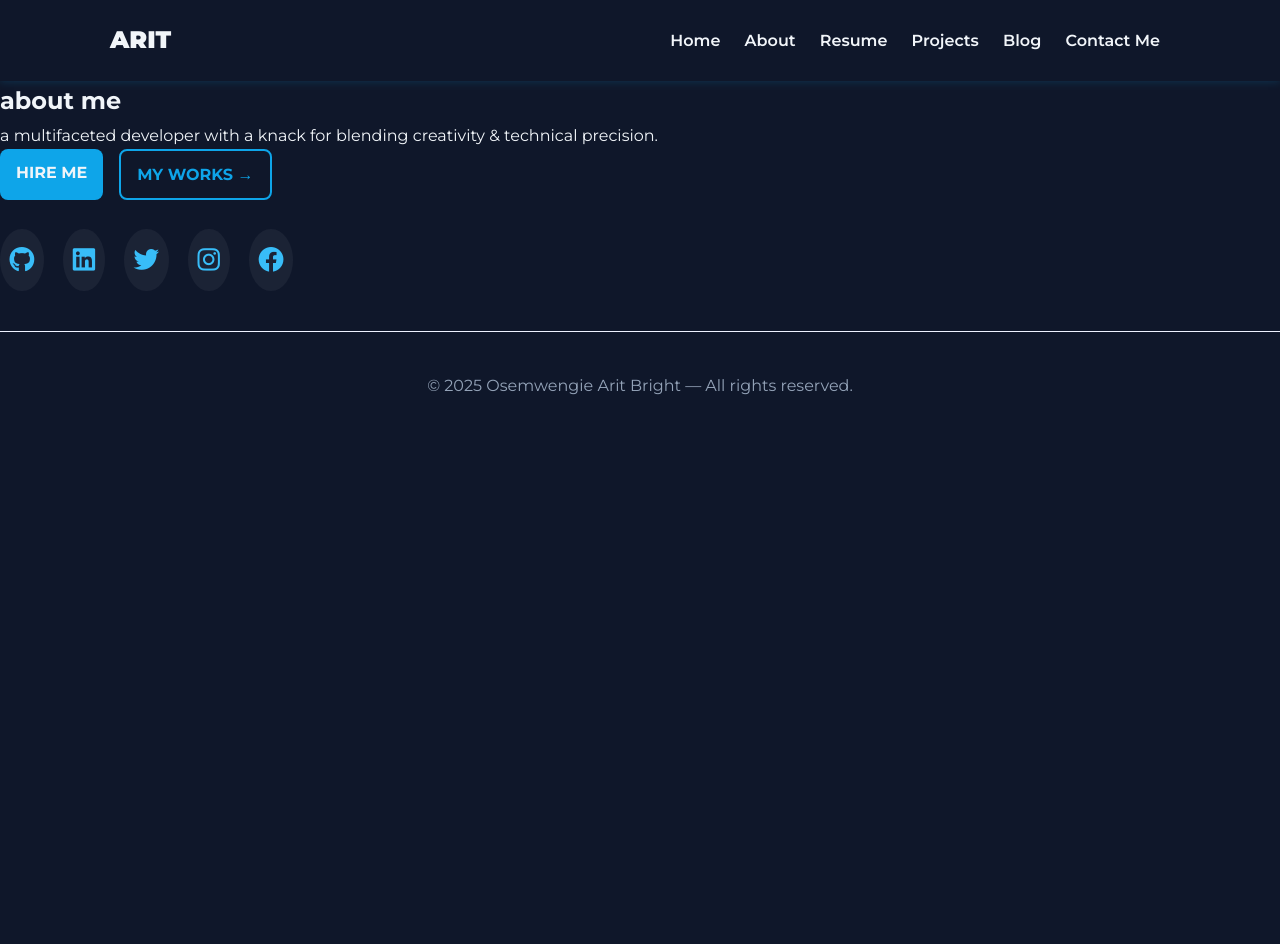
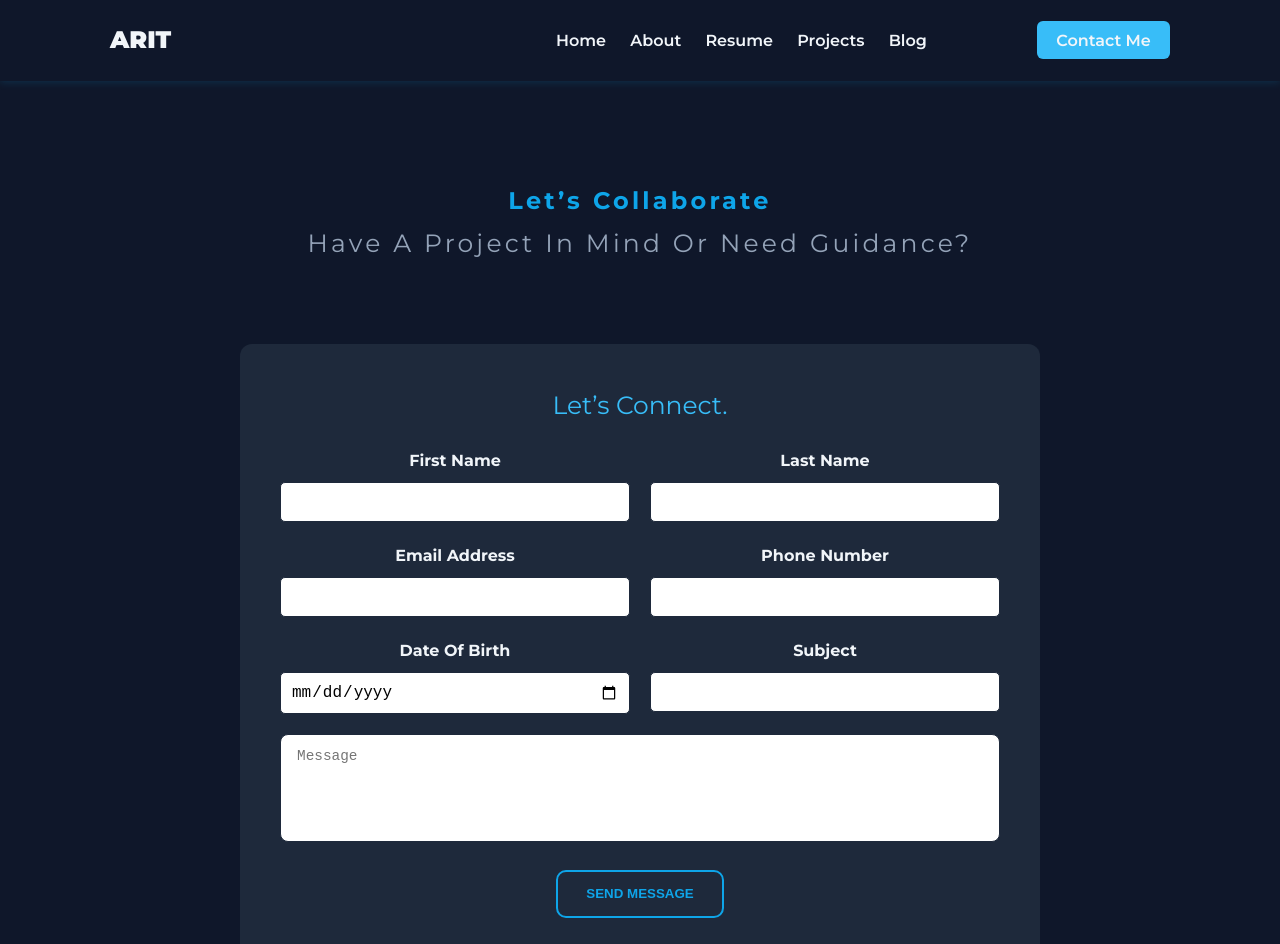
Before and after one commit to osemwengiearit/arit-portfolio-website, a plain HTML site: page contact.html in a window 1280 px wide. Shown: the top 944 px of the page. Before the commit the page ends 800 px from the top, so only its background shows below. Drawn offline with nearby package versions, Linux system fonts and the light colour scheme.

Commit message:
feat: build complete contact page structure with navigation and footer

```diff
--- a/contact.html
+++ b/contact.html
@@ -46,19 +46,56 @@
     </header>
 
     <main>
-      <section class="about-container" id="home">
-        <div class="header-content">
-          <h2>about me</h2>
-          <p>
-            a multifaceted developer with a knack for blending creativity &
-            technical precision.
-          </p>
+      <section class="form-container">
+        <div class="form-text">
+          <h2>let’s collaborate</h2>
+          <p>Have a project in mind or need guidance?</p>
+        </div>
+        <div class="form-card">
+          <p class="connect">let’s connect.</p>
+
+          <form action="#">
+            <div class="user-details">
+              <div class="input-box">
+                <label for="firstname">first name</label>
+                <input type="text" required />
               </div>
 
-        <div class="cta-group">
-          <a class="btn-primary" href="contact.html">hire me</a>
-          <a class="btn-outline" href="project.html">my works &rarr;</a>
+              <div class="input-box">
+                <label for="lastname">last name</label>
+                <input type="text" required />
               </div>
+
+              <div class="input-box">
+                <label for="email">email address</label>
+                <input type="email" required />
+              </div>
+
+              <div class="input-box">
+                <label for="phone">phone number</label>
+                <input type="phone" required />
+              </div>
+
+              <div class="input-box">
+                <label for="dob">date of birth</label>
+                <input type="date" required />
+              </div>
+
+              <div class="input-box">
+                <label for="subject">subject</label>
+                <input type="text" required />
+              </div>
+            </div>
+            <div class="input-details">
+              <textarea
+                id="message"
+                rows="5"
+                placeholder="Message"
+                required
+              ></textarea>
+            </div>
+            <button class="submit">send message</button>
+          </form>
 
           <div class="social-links">
             <a
@@ -97,6 +134,7 @@
               ><i class="fab fa-facebook"></i
             ></a>
           </div>
+        </div>
       </section>
     </main>
     <footer class="site-footer">
--- a/main.css
+++ b/main.css
@@ -87,6 +87,20 @@ nav a:hover {
 nav a.active {
   background: var(--primary);
   color: var(--text);
+}
+
+.contact {
+  background-color: var(--accent);
+  color: var(--text);
+  padding: 0.6rem 1.2rem;
+  border-radius: 6px;
+  margin-left: 6rem;
+  font-weight: 600;
+}
+
+.contact:hover {
+  background-color: var(--muted);
+  color: #fff;
 }
 
 .container {
@@ -234,7 +248,7 @@ nav a.active {
 .social-links a:hover {
   background: var(--accent);
   color: var(--bg);
-  /* transform: translateY(-4px); */
+  transform: translateY(-4px);
   transform: translateY(-6px) scale(1.1);
 }
 
@@ -318,7 +332,7 @@ nav a.active {
 }
 
 /* This is the about section styling */
-.about-section {
+.about-container {
   width: 90%;
   max-width: 1150px;
   margin: 100px auto;
@@ -349,26 +363,13 @@ nav a.active {
   color: var(--accent);
 }
 
-.about-wrapper {
-  display: flex;
-  align-items: center;
-  justify-content: center;
-  gap: 40px;
-  max-width: 1200px;
-  margin: 80px auto;
-  padding: 0 20px;
-}
-
-.about-left {
-  flex: 1;
-  display: flex;
-  justify-content: center;
-}
-
-.profile-photo {
-  width: 320px;
-  max-width: 100%;
-  border-radius: 12px;
+.about-text {
+  padding: 2rem;
+  border-radius: 20px;
+  backdrop-filter: blur (12px);
+  border: 1px solid rgba(148, 163, 184, 0.15);
+  max-width: 700px;
+  color: var(--text);
 }
 
 .about-right {
@@ -384,10 +385,160 @@ nav a.active {
 
 .about-bio {
   font-size: 1.05rem;
-  line-height: 1.7;
+  margin-bottom: 1.2rem;
+  margin-top: 0;
   color: var(--text);
 }
 
-.about-bio--muted {
+.about-subtitle {
+  color: var(--muted);
+  line-height: 1.7;
   opacity: 0.8;
 }
+
+.about-wrapper {
+  display: flex;
+  align-items: center;
+  justify-content: center;
+  gap: 40px;
+  max-width: 1200px;
+  margin: 80px auto;
+  padding: 0 20px;
+}
+
+.about-media {
+  flex: 1;
+  background: var(--card);
+  padding: 2rem;
+  border-radius: 20px;
+  box-shadow: 0 8px 20px rgba(0, 0, 0, 0.25);
+  /* display: flex; */
+}
+
+.about-media img {
+  width: 320px;
+  border-radius: 15px;
+}
+
+/* .hero-media {
+  flex: 1;
+  background: var(--card);
+  padding: 2rem;
+  border-radius: 20px;
+  box-shadow: 0 8px 20px rgba(0, 0, 0, 0.25);
+}
+
+.hero-media img {
+  width: 100%;
+  border-radius: 15px;
+} */
+
+.profile-photo {
+  width: 320px;
+  border-radius: 50%;
+  object-fit: cover;
+  border: 8px solid var(--text);
+  box-shadow: 0 6px 18px rgba(255, 255, 255, 0.05);
+}
+
+/* This is the contact section styling */
+
+.form-container {
+  width: 90%;
+  max-width: 1150px;
+  margin: 20px auto;
+  text-align: center;
+  padding-bottom: 60px;
+}
+
+.form-text {
+  align-content: center;
+  padding: 80px 20px;
+  justify-content: center;
+}
+
+.form-text h2 {
+  font-size: 1.5rem;
+  letter-spacing: 0.2rem;
+  text-align: center;
+  color: #0ea5e9;
+  text-transform: capitalize;
+}
+
+.form-text p {
+  font-size: 25px;
+  text-transform: capitalize;
+  letter-spacing: 0.2rem;
+  color: var(--muted);
+  text-align: center;
+}
+
+.connect {
+  color: var(--accent);
+  letter-spacing: normal;
+  margin-bottom: 20px;
+  font-size: 25px;
+  text-transform: capitalize;
+}
+
+.form-card {
+  max-width: 800px;
+  margin: 0 auto;
+  padding: 40px;
+  border-radius: 12px;
+  background: var(--card);
+  width: 100%;
+  box-shadow: rgba(14, 165, 233, 0.18);
+}
+
+.user-details {
+  display: grid;
+  grid-template-columns: repeat(2, 1fr);
+  gap: 20px;
+  color: var(--text);
+  margin-bottom: 20px;
+}
+
+.input-box label {
+  display: block;
+  font-weight: bold;
+  margin-bottom: 8px;
+  text-transform: capitalize;
+}
+
+input,
+select,
+textarea {
+  width: 100%;
+  padding: 10px;
+  border: 1px solid #1e293b;
+  border-radius: 5px;
+  font-size: 1rem;
+}
+
+.input-details textarea {
+  width: 100%;
+  padding: 0.8rem 1rem;
+  border-radius: 8px;
+  border: 1px solid #1e293b;
+  font-size: 0.9rem;
+  resize: none;
+  grid-column: span 2;
+}
+
+.submit {
+  padding: 0.9rem 1.8rem;
+  border: 2px solid var(--primary);
+  border-radius: 10px;
+  background: transparent;
+  color: var(--primary);
+  font-weight: 600;
+  margin-top: 20px;
+  transition: 0.3s ease;
+  text-transform: uppercase;
+}
+
+.submit:hover {
+  background: var(--accent);
+  color: var(--bg);
+}
```
Also changed, not shown: about.html (+24 -12 lines), resume.html (+48 -47 lines). Lines whose indentation alone changed are shown as unchanged.
